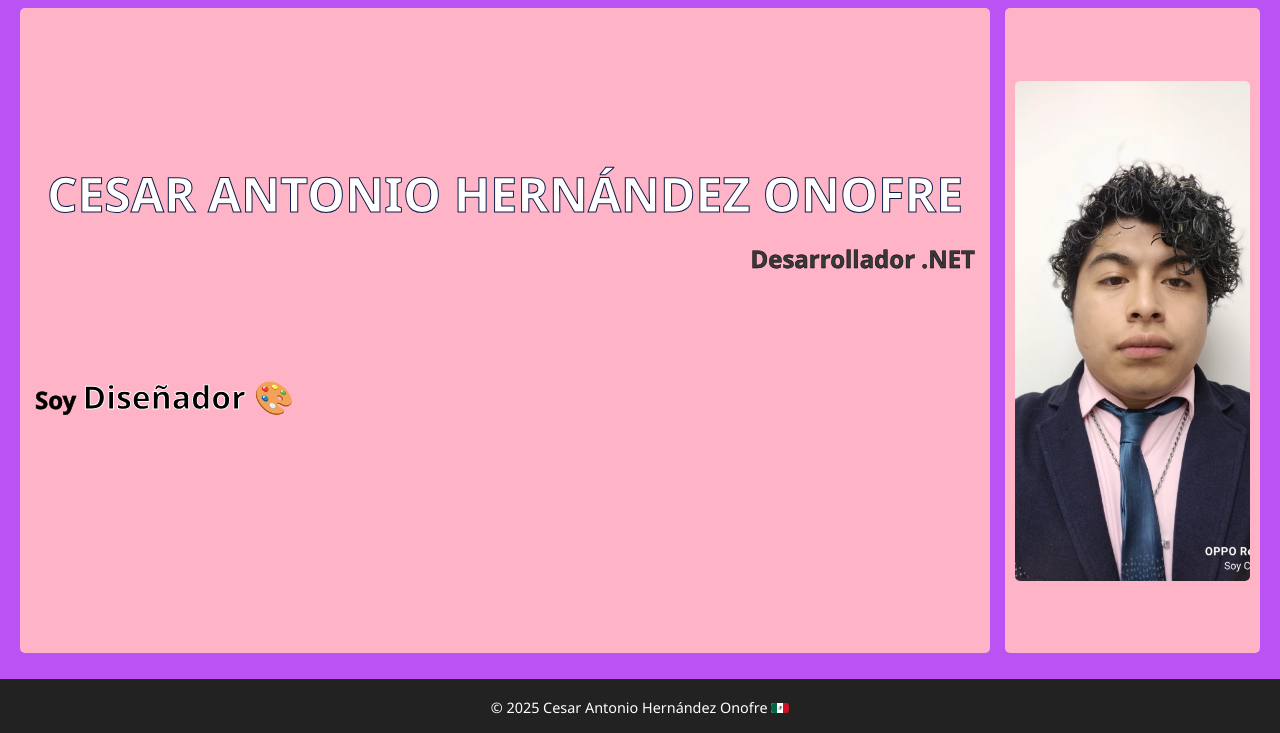
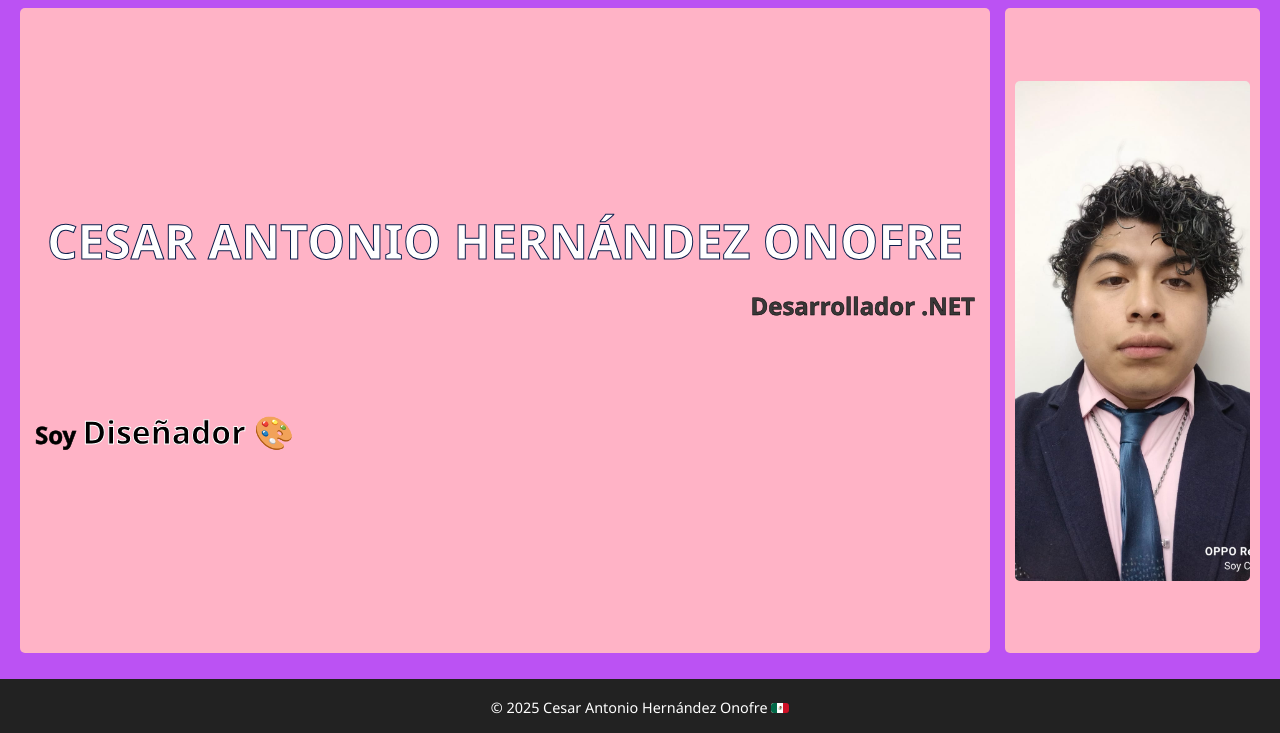
Before and after one commit to COFYTO/cofyto.github.io, a plain HTML site: page index.html in a window 1280 px wide. Shown: the part 67-800 px from the top of the page. Drawn offline with Linux system fonts and the light colour scheme.

Commit message:
palabras de cambio

```diff
--- a/css/style.css
+++ b/css/style.css
@@ -278,7 +278,6 @@ footer .bandera {
     -webkit-text-stroke: 0.5px rgb(0, 0, 0);
 }
 .card h3 {
-    line-height: 200px;
     font-size: 1.5rem;
     color: #000;
     -webkit-text-stroke: 0.5px rgb(0, 0, 0);
--- a/index.html
+++ b/index.html
@@ -30,7 +30,7 @@
         <section id="yo" class="seccion perfil">
             <div class="card">
                 <h1>CESAR ANTONIO HERNÁNDEZ ONOFRE</h1>
-                <h2>Desarrollador .NET</h2><br>
+                <h2>Desarrollador .NET</h2><br><br><br><br>
 
                 <h3>
                     Soy <span class="soyTxt" id="changeTxt">Programador 👨‍💻</span>
--- a/js/script.js
+++ b/js/script.js
@@ -9,7 +9,7 @@ const observer = new IntersectionObserver(entries => {
 }, {
     threshold: 0.3
 });
-const palabras = ["Programador 👨‍💻", "Diseñador 🎨", "Creativo 💡", " Cofyto 🧒🤵👨‍🎓📚🎓"];
+const palabras = ["Programador 👨‍💻", "Diseñador 🎨", "Creativo 💡", "Ingeniero en TIC's 🎓", "Estudiante de la Maestría de DevOps 📚","Cofyto 🤵"];
 let indice = 0;
 
 function cambiarTexto() {
```
